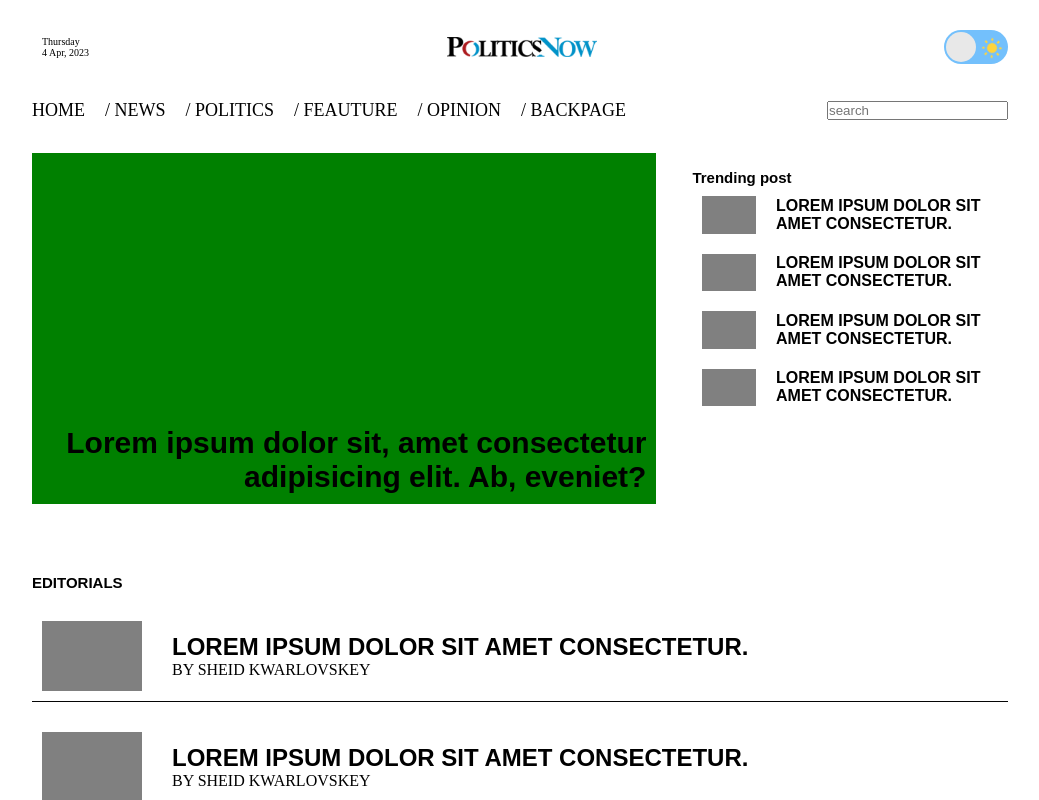
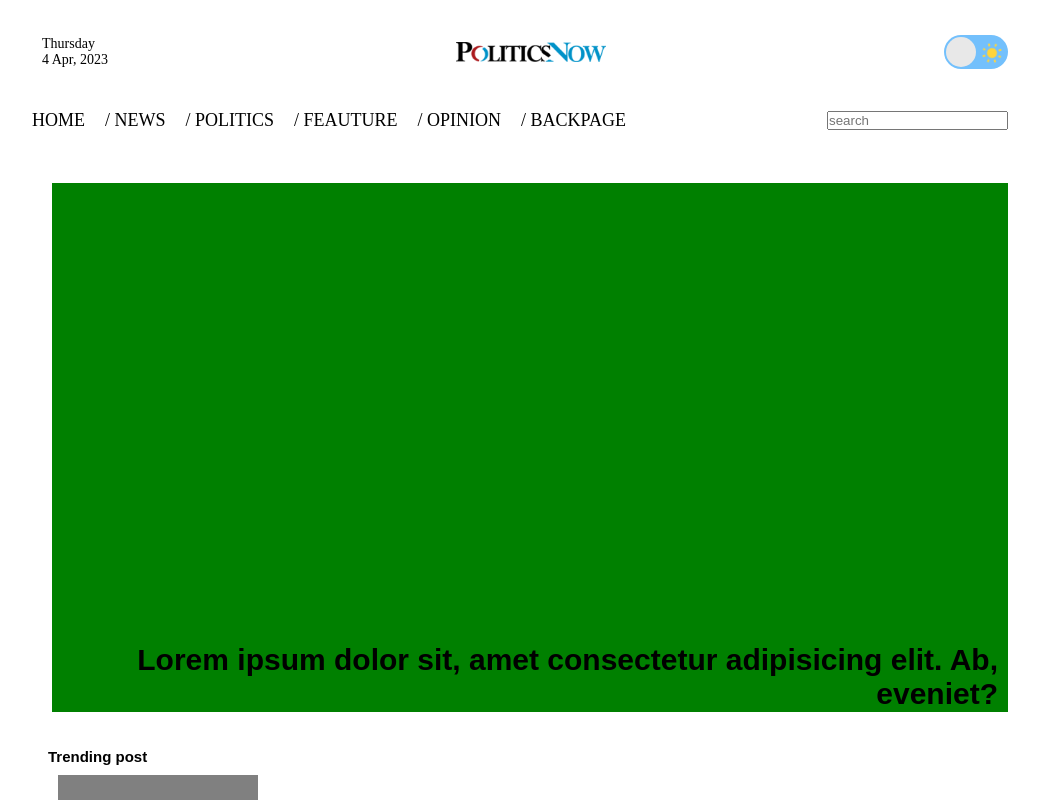
Before and after one commit to Ph-uad/politicsNow, a Next.js app: page / in a window 1280 px wide. Shown: the top 800 px of the page, without its empty margins (120-1159 px from the left). Built offline with nearby package versions, Linux system fonts and the light colour scheme; a web font is replaced by a local one.

Commit message:
adding swiper

```diff
--- a/components/UI/Footer.js
+++ b/components/UI/Footer.js
@@ -39,7 +39,7 @@ const Footer = () => {
           </ul>
         </section>
 
-        <p> <span dangerouslySetInnerHTML={{ "__html": "&copy;" }} /> 2023 PoliticsNow NG </p>
+        <p className='align-center'> &copy; 2023 PoliticsNow NG </p>
       </div>
 
 
--- a/components/UI/Widget.js
+++ b/components/UI/Widget.js
@@ -6,7 +6,7 @@ const Widget = (props) => {
         <li className={ props.class }>
             <Link href=''>
                 <div className="fill flex">
-                    <figure className="thumbnail"></figure>
+                    <figure className="thumbnail--large"></figure>
                     <div className="news-title-small ">
                         <h2>
                             Lorem ipsum dolor sit amet consectetur.
--- a/package.json
+++ b/package.json
@@ -11,6 +11,7 @@
   "dependencies": {
     "next": "13.2.4",
     "react": "18.2.0",
-    "react-dom": "18.2.0"
+    "react-dom": "18.2.0",
+    "swiper": "^9.2.0"
   }
 }
--- a/pages/index.js
+++ b/pages/index.js
@@ -1,22 +1,54 @@
+// Import Swiper React components
+import { Swiper, SwiperSlide } from "swiper/react";
 
-import { Inter } from 'next/font/google'
+// Import Swiper styles
+import "swiper/css";
+import "swiper/css/pagination";
+import "swiper/css/navigation";
+
+// import required modules
+import { Autoplay, Navigation } from "swiper";
+
+// import { Inter } from 'next/font/google'
 import styles from '@/styles/Hero.module.css';
 import Featured from '@/components/layout/Featured'
 import TrendingPost from '@/components/layout/TrendingPost'
 import NewsList from '@/components/news/newsList'
 
-const inter = Inter({ subsets: ['latin'] })
+// const inter = Inter({ subsets: ['latin'] })
 
 export default function Home() {
   return (
     <>
-      <header className={`flex ${styles.hero}`}>
-        <Featured />
+      <header className={ `flex ${styles.hero}` }>
+        <Swiper
+          spaceBetween={ 30 }
+          centeredSlides={ true }
+          autoplay={ {
+            delay: 5000,
+            disableOnInteraction: false,
+          } }
+          navigation={ false }
+          modules={ [Autoplay, Navigation] }
+          className={`${styles.featured_tile} mySwiper`}
+        >
+
+          <SwiperSlide>
+            <Featured />
+          </SwiperSlide>
+          <SwiperSlide>
+            <Featured />
+          </SwiperSlide>
+
+        </Swiper>
+
         <TrendingPost />
       </header>
-
+      <div className="flex">
+        <div className=""></div>
         <NewsList />
-
+        <div className=""></div>
+      </div>
     </>
   )
 }
--- a/styles/globals.css
+++ b/styles/globals.css
@@ -1,4 +1,5 @@
 @import url('https://fonts.cdnfonts.com/css/recoleta');
+/* @import url('https://fonts.googleapis.com/css2?family=Nobile&display=swap'); */
 
 * {
   padding: 0;
@@ -12,13 +13,16 @@
   color-scheme: light dark;
 }
 
-
-/* TYpography */
+/* Typography */
 h1,h2,h3,h4{  font-family: 'Recoleta', sans-serif; }
 
 a {
   font-size: clamp(1.4rem, 2vw, 1.8rem);
   text-transform: uppercase;
+}
+
+p{
+  font-size: clamp(1.3rem, 1.4vw, 1.4rem);
 }
 
 .news-title {
@@ -44,6 +48,14 @@ ul {list-style: none;}
 }
 /* End */
 
+
+/* Utilities */
+
+
+/* For Swiper  */
+/* .swiper-pagination{
+  opacity: 0;} */
+
 /* Layout */
 .flex,
 .flex-static {
@@ -64,6 +76,8 @@ ul {list-style: none;}
   flex-wrap: nowrap;
 }
 
+.align-center{align-self: center;}
+
 .hero{
   height: 50vh;
 }
@@ -80,14 +94,26 @@ ul {list-style: none;}
 }
 
 .thumbnail {
-  width: 10rem;
   aspect-ratio: 1/0.7;
+  width: 100%;
   background: gray;
 }
 
-.thumbnail-large {
+.thumbnail--large {
+  aspect-ratio: 1/0.7;
   width: 100%;
-  background: gray;
+  background: rgb(22, 22, 22);
+}
+
+@media (min-width:64em) {
+  .thumbnail{
+    width: 20rem;
+  }
+  .thumbnail--large {
+    aspect-ratio: 1/0.7;
+    width: 100%;
+    background: rgb(22, 22, 22);
+  }
 }
 
 .article{
@@ -113,4 +139,5 @@ section .flex {
 
 footer .flex{
   align-items: stretch;
+  justify-content: space-between;
 }
```
Also changed, not shown: 1 other file (tests, documents, lock files or other folders).
